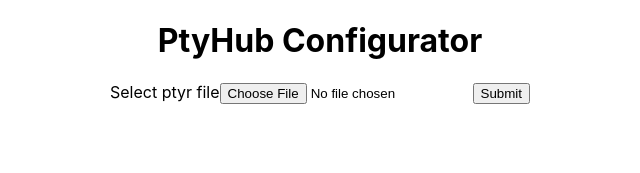
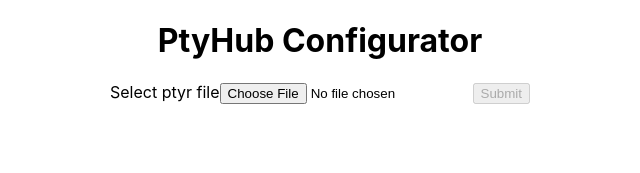
Before and after one commit to ptycho/ptyweb, a React (Create React App) app in the folder frontend/: page / in a window 1280 px wide. Shown: the top 173 px of the page, without its empty margins (320-960 px from the left). Built offline with nearby package versions, Linux system fonts and the light colour scheme.

Commit message:
Prevented form being submitted whilst already submitting and when a file has not been selected

```diff
--- a/frontend/src/components/Configurator/Configurator.tsx
+++ b/frontend/src/components/Configurator/Configurator.tsx
@@ -7,23 +7,32 @@ const Configurator = () => {
   const ptyrFile = React.useRef<File | undefined>(undefined)
   const [reconstructionData, setReconstructionData] = React.useState<ReconstructionViewerResponse | undefined>(undefined)
   const [message, setMessage] = React.useState<string | undefined>(undefined)
+  const [allowSubmit, setAllowSubmit] = React.useState<boolean>(false)
 
   const onPtyrFileChange = (e: React.ChangeEvent<HTMLInputElement>) => {
     if (e.target.files) {
       ptyrFile.current = e.target.files[0]
+      setAllowSubmit(true)
     } else {
       ptyrFile.current = undefined
+      setAllowSubmit(false)
     }
   }
 
   const fetchReconstructionData = () => {
     if (ptyrFile.current) {
       // Getting file blob
+      setMessage("Submitting file...")
+      setAllowSubmit(false)
       DefaultService.getViewerData({file: ptyrFile.current}).then((res) => {
         setReconstructionData(res)
+        setMessage(undefined)
+      }).finally(() => {
+        setAllowSubmit(true)
       })
     } else {
       setMessage("Please select a file")
+      setAllowSubmit(false)
     }
   }
 
@@ -35,7 +44,7 @@ const Configurator = () => {
           <input type="file" accept=".ptyr" onChange={onPtyrFileChange}/>
         </label>
 
-        <button onClick={fetchReconstructionData}>Submit</button>
+        <button onClick={fetchReconstructionData} disabled={!allowSubmit}>Submit</button>
 
         {message && <span>{message}</span>}
       </div>
```
